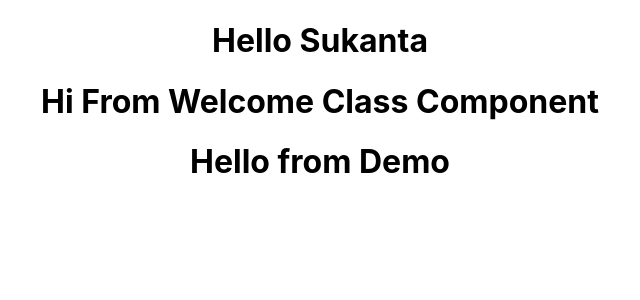
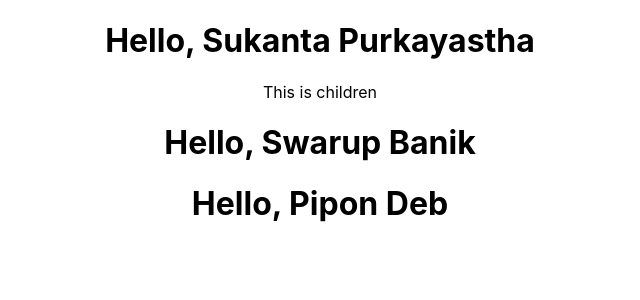
Before and after one commit to sukanta7660/react-er-kutinati, a React (Create React App) app: page / in a window 1280 px wide. Shown: the top 300 px of the page, without its empty margins (320-960 px from the left). Built offline with nearby package versions, Linux system fonts and the light colour scheme.

Commit message:
props pass to component

```diff
--- a/src/App.js
+++ b/src/App.js
@@ -1,15 +1,15 @@
 import './App.css';
 
 import Greet from './components/Greet';
-import Welcome from "./components/Welcome";
-import Hello from "./components/Hello";
 
 function App() {
   return (
     <div className="App">
-      <Greet />
-        <Welcome />
-        <Hello />
+      <Greet name="Sukanta" heroName="Purkayastha">
+        <p>This is children</p>
+      </Greet>
+      <Greet name="Swarup" heroName="Banik"/>
+      <Greet name="Pipon" heroName="Deb"/>
     </div>
   );
 }
--- a/src/components/Greet.js
+++ b/src/components/Greet.js
@@ -1,5 +1,14 @@
 import React from 'react';
 
-const Greet = () => <h1>Hello Sukanta</h1>;
+const Greet = props => {
+    return (
+        <div>
+            <h1>
+                Hello, { props.name } { props.heroName }
+            </h1>
+            { props.children }
+        </div>
+    );
+};
 
 export default Greet
```
